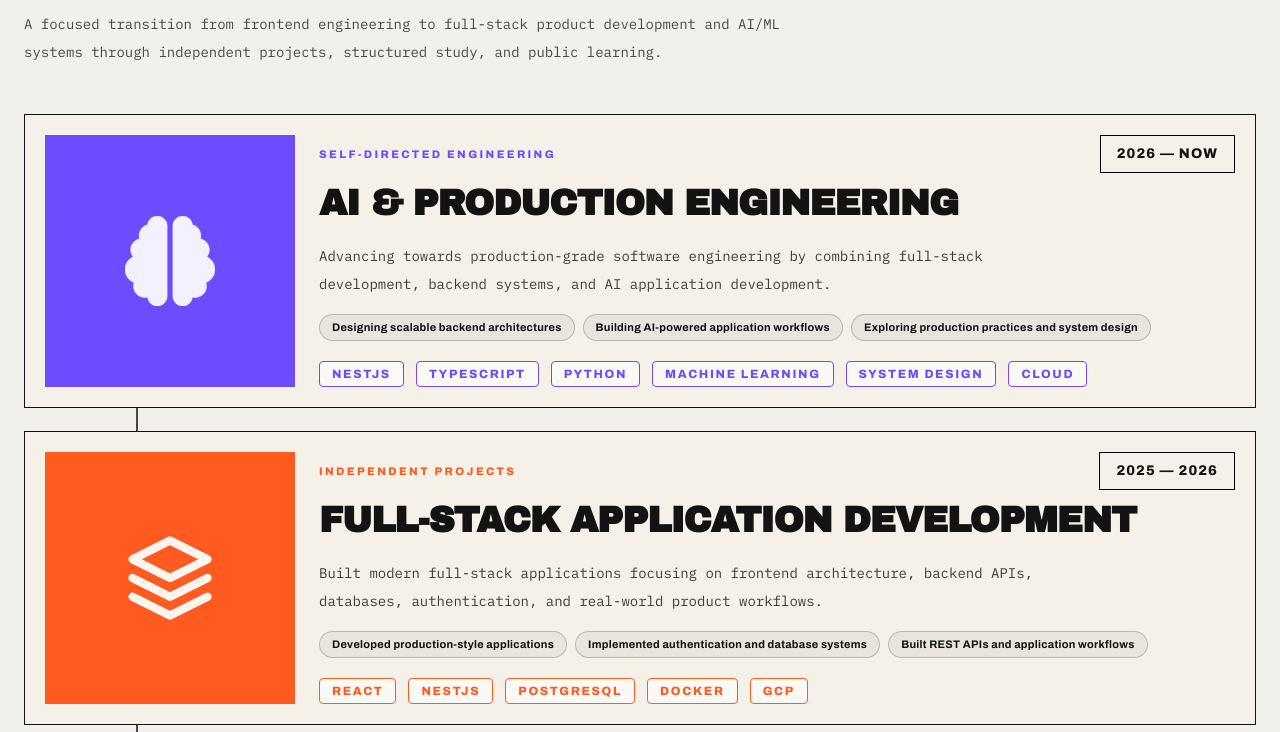
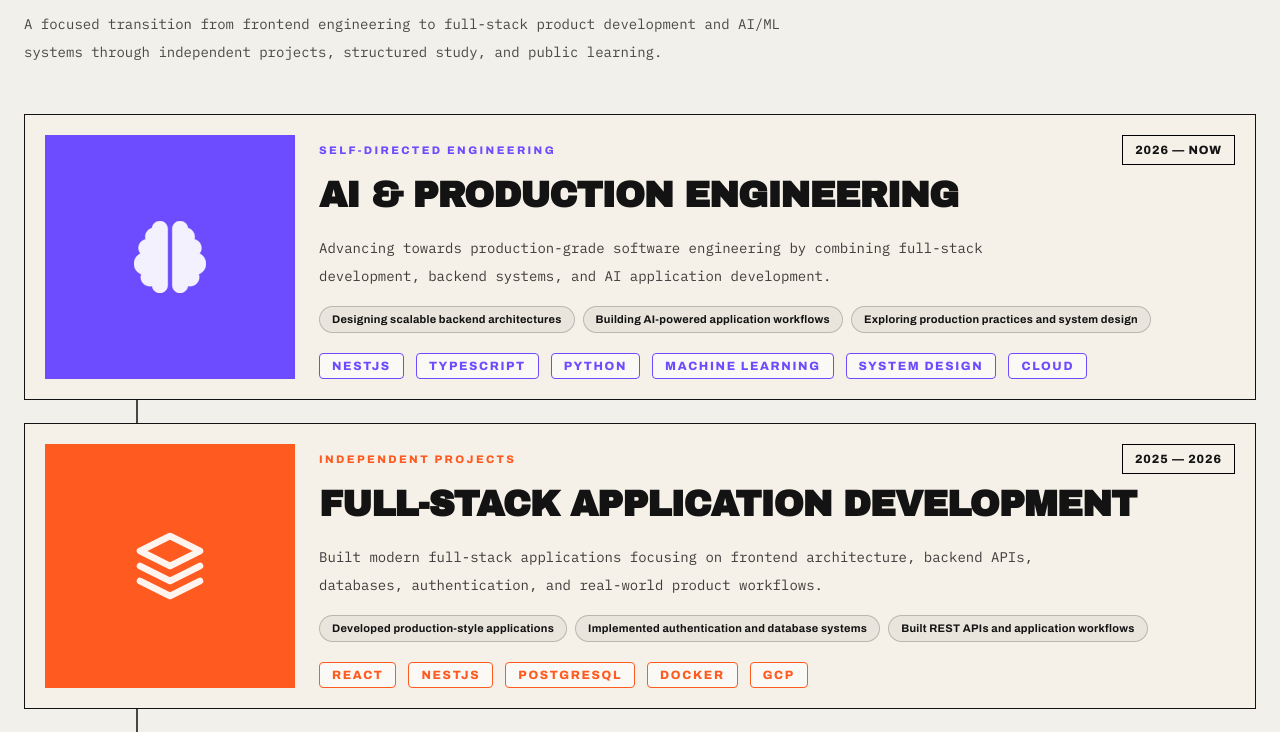
Before and after one commit to sarathkpreman/portfolio, a React app: page / in a window 1280 px wide. Shown: the part 3080-3812 px from the top of the page. Built offline with nearby package versions, Linux system fonts and the light colour scheme; the HTML template or start-up script is replaced by a standard one.

Commit message:
Fix: bugs of styles

```diff
--- a/src/sections/Experience.jsx
+++ b/src/sections/Experience.jsx
@@ -34,12 +34,12 @@ export const Experience = () => {
         {/* Section heading */}
         <header className="mb-12">
           <div className="max-w-3xl space-y-4">
-            <div className="flex items-center gap-3">
-              <span className="border border-black px-3 py-1 text-xs font-black tracking-[0.18em]">
+            <div className="flex flex-col gap-2 sm:flex-row sm:items-center sm:gap-3">
+              <span className="w-fit border border-black px-3 py-1 text-xs font-black tracking-[0.18em]">
                 03 / EXPERIENCE
               </span>
 
-              <span className="font-mono text-xs text-black/60">
+              <span className="font-mono text-xs text-black/60 hidden sm:inline">
                 Self-directed engineering journey
               </span>
             </div>
@@ -70,7 +70,7 @@ export const Experience = () => {
               <article
                 key={card.id}
                 className="
-                  relative border bg-[#F6F1E8] p-5
+                  relative border bg-[#F6F1E8] p-5 md:p-4 lg:p-5
                   transition-all duration-300 ease-out will-change-transform
                   hover:-translate-y-1 hover:bg-[#EFE7D6]
                   hover:shadow-[8px_8px_0_#111]
@@ -81,13 +81,13 @@ export const Experience = () => {
 
                   {/* Left panel */}
                   <div
-                    className={`flex items-center justify-center p-5 ${accent.panel}`}
+                      className={`flex h-28 items-center justify-center md:h-24 lg:h-auto p-4 ${accent.panel}`}
                   >
                     <div className="
                       grid place-items-center
                     ">
                       <Icon
-                        size={90}
+                        size={72}
                         strokeWidth={2.2}
                         color={accent.icon}
                       />
@@ -106,8 +106,8 @@ export const Experience = () => {
                       </p>
 
                       <div className="ml-auto">
-                        <div className="border border-black bg-[#F6F1E8] px-4 py-2">
-                          <p className="text-sm font-black tracking-[0.08em]">
+                        <div className="w-fit border border-black bg-[#F6F1E8] px-4 py-2 sm:px-3 sm:py-1.5">
+                          <p className="text-sm sm:text-xs font-black tracking-[0.08em] whitespace-nowrap">
                             {card.period}
                           </p>
                         </div>
@@ -162,7 +162,7 @@ export const Experience = () => {
           <div className="flex flex-col gap-4 lg:flex-row lg:items-center">
 
             <div className="flex items-center gap-4">
-              <div aria-hidden="true" className="grid size-12 place-items-center rounded-full bg-[#FF5A1F] text-black text-xl font-black">
+              <div aria-hidden="true" className="hidden lg:grid size-12 place-items-center rounded-full bg-[#FF5A1F] text-black text-xl font-black">
                 ↗
               </div>
 
@@ -180,8 +180,8 @@ export const Experience = () => {
 
            <span
               aria-disabled="true"
-              className="ml-auto inline-flex cursor-not-allowed items-center gap-3 border-2 border-black
-                          bg-[#FF5A1F] px-6 py-3 text-sm font-black uppercase tracking-[0.16em] opacity-60">
+              className="w-full sm:w-fit lg:ml-auto inline-flex cursor-not-allowed items-center gap-2 border-2 border-black
+                          bg-[#FF5A1F] px-5 py-3 md:px-4 md:py-2.5 lg:px-6 lg:py-3 text-xs md:text-sm font-black uppercase tracking-[0.16em] opacity-60">
               FULL STORY — COMING SOON
             </span>
           </div>
```
